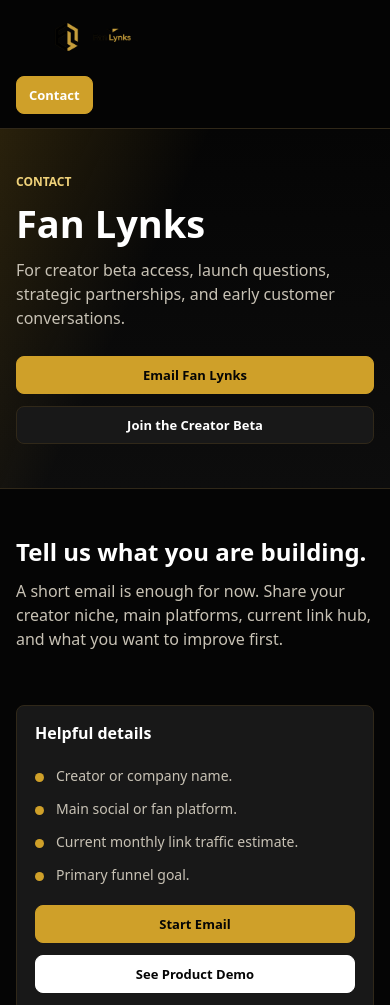
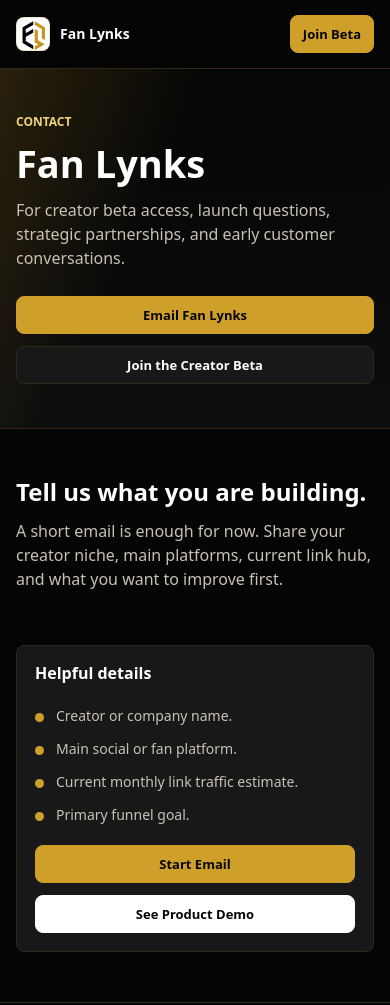
Before and after one commit to dominator509/FanLynks, a website: page public/contact/index.html in a window 390 px wide. Shown: the top 1005 px of the page. Drawn offline with Linux system fonts and the light colour scheme.

Commit message:
style(public): polish Fan Lynks conversion pages

```diff
--- a/public/contact/index.html
+++ b/public/contact/index.html
@@ -7,18 +7,19 @@
   <meta name="description" content="Contact Fan Lynks for creator beta access, partnerships, and launch questions." />
   <link rel="icon" href="/favicon.ico" />
   <link rel="apple-touch-icon" href="/assets/fanlynks/apple-touch-icon.png" />
-  <link rel="stylesheet" href="/landing.css" />
+  <link rel="stylesheet" href="/landing.css?v=20260523-conversion1" />
 </head>
 <body>
   <header class="site-header">
     <nav class="nav" aria-label="Primary">
-      <a class="brand" href="/home"><img src="/assets/fanlynks/topbar-logo.png" alt="Fan Lynks" /></a>
+      <a class="brand" href="/home" aria-label="Fan Lynks home"><img src="/assets/fanlynks/fanlynks-stamp.png" alt="" /><span>Fan Lynks</span></a>
       <div class="nav-links">
         <a href="/join">Beta</a>
         <a href="/demo">Demo</a>
         <a href="/analytics">Analytics</a>
         <a href="/creators">Creators</a>
-        <a aria-current="page" class="button primary" href="/contact">Contact</a>
+        <a aria-current="page" href="/contact">Contact</a>
+        <a class="button primary" href="/join">Join Beta</a>
       </div>
     </nav>
   </header>
--- a/public/landing.css
+++ b/public/landing.css
@@ -66,23 +66,34 @@ a {
   justify-content: space-between;
   gap: 18px;
   width: min(100% - 32px, var(--max));
-  min-height: 76px;
+  min-height: 68px;
   margin: 0 auto;
 }
 
 .brand {
   display: inline-flex;
   align-items: center;
-  gap: 12px;
+  gap: 10px;
+  color: var(--text);
+  font-size: 15px;
+  font-weight: 700;
+  letter-spacing: 0;
   text-decoration: none;
 }
 
 .brand img {
-  width: 170px;
-  height: 46px;
+  width: 34px;
+  height: 34px;
   display: block;
-  object-fit: cover;
+  border: 1px solid rgba(207, 160, 41, 0.28);
+  border-radius: 8px;
+  background: #ffffff;
+  object-fit: contain;
   object-position: center;
+}
+
+.brand span {
+  display: inline-block;
 }
 
 .nav-links {
@@ -136,7 +147,7 @@ a {
 }
 
 .hero {
-  min-height: 60vh;
+  min-height: 54vh;
   display: grid;
   align-items: center;
   border-bottom: 1px solid var(--line);
@@ -153,7 +164,7 @@ a {
 
 .hero-copy {
   max-width: 760px;
-  padding: 58px 0;
+  padding: 48px 0;
 }
 
 .eyebrow {
@@ -351,18 +362,24 @@ h3 {
 
 @media (max-width: 820px) {
   .nav {
-    align-items: flex-start;
-    flex-direction: column;
-    padding: 14px 0;
+    align-items: center;
+    flex-direction: row;
+    min-height: 68px;
+    padding: 12px 0;
   }
 
   .nav-links {
     justify-content: flex-start;
+    margin-left: auto;
   }
 
   .brand img {
-    width: 154px;
-    height: 44px;
+    width: 34px;
+    height: 34px;
+  }
+
+  .brand span {
+    font-size: 14px;
   }
 
   .hero {
@@ -396,6 +413,10 @@ h3 {
     width: 100%;
   }
 
+  .nav-links .button {
+    width: auto;
+  }
+
   .hero-actions,
   .actions {
     display: grid;
```
Also changed, not shown: public/analytics/index.html (+2 -2 lines), public/app.js (+10 -0 lines), public/creators/index.html (+2 -2 lines), public/demo/index.html (+2 -2 lines), public/index.html (+9 -4 lines), public/join/index.html (+2 -2 lines), 1 other file.
